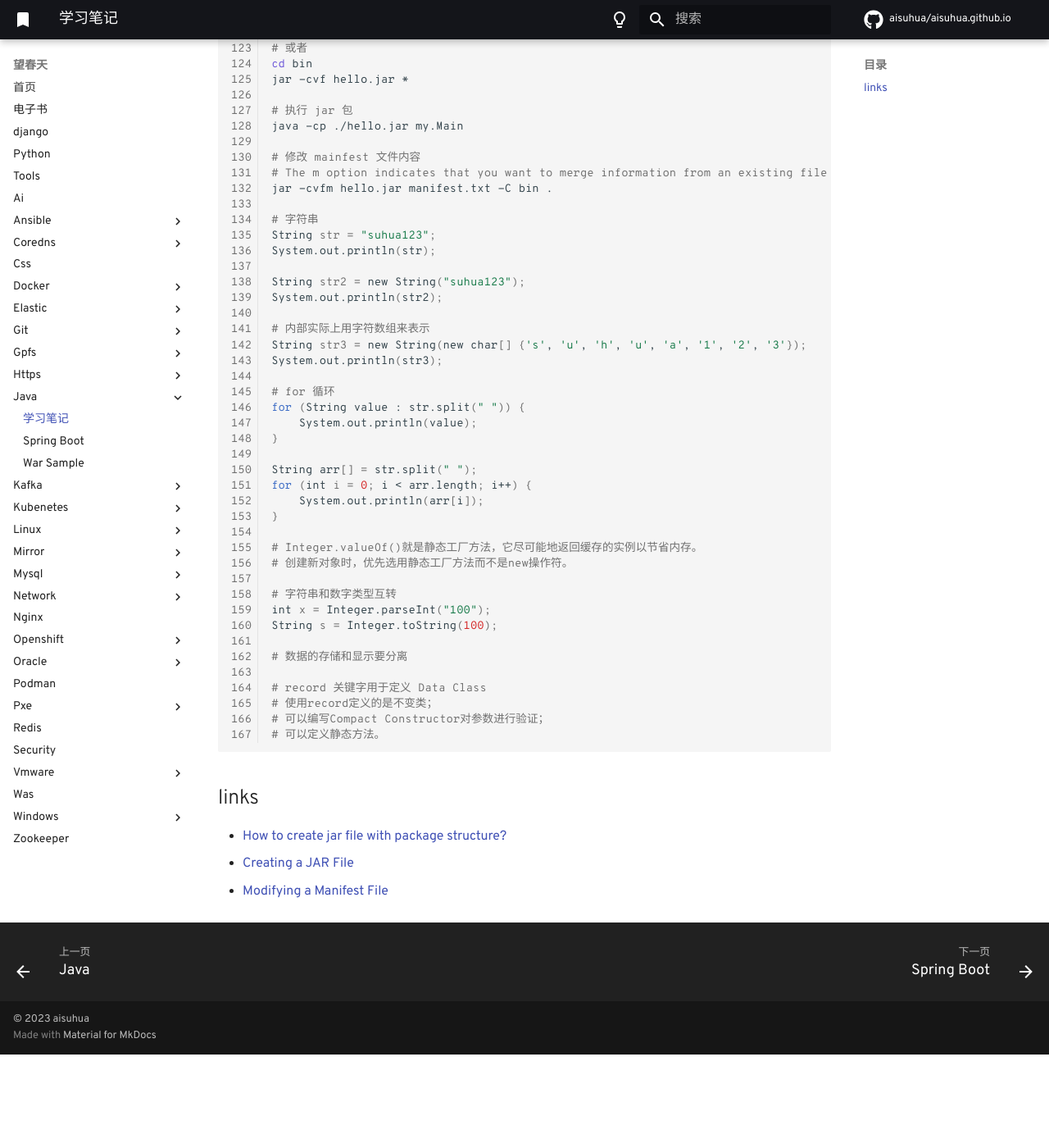
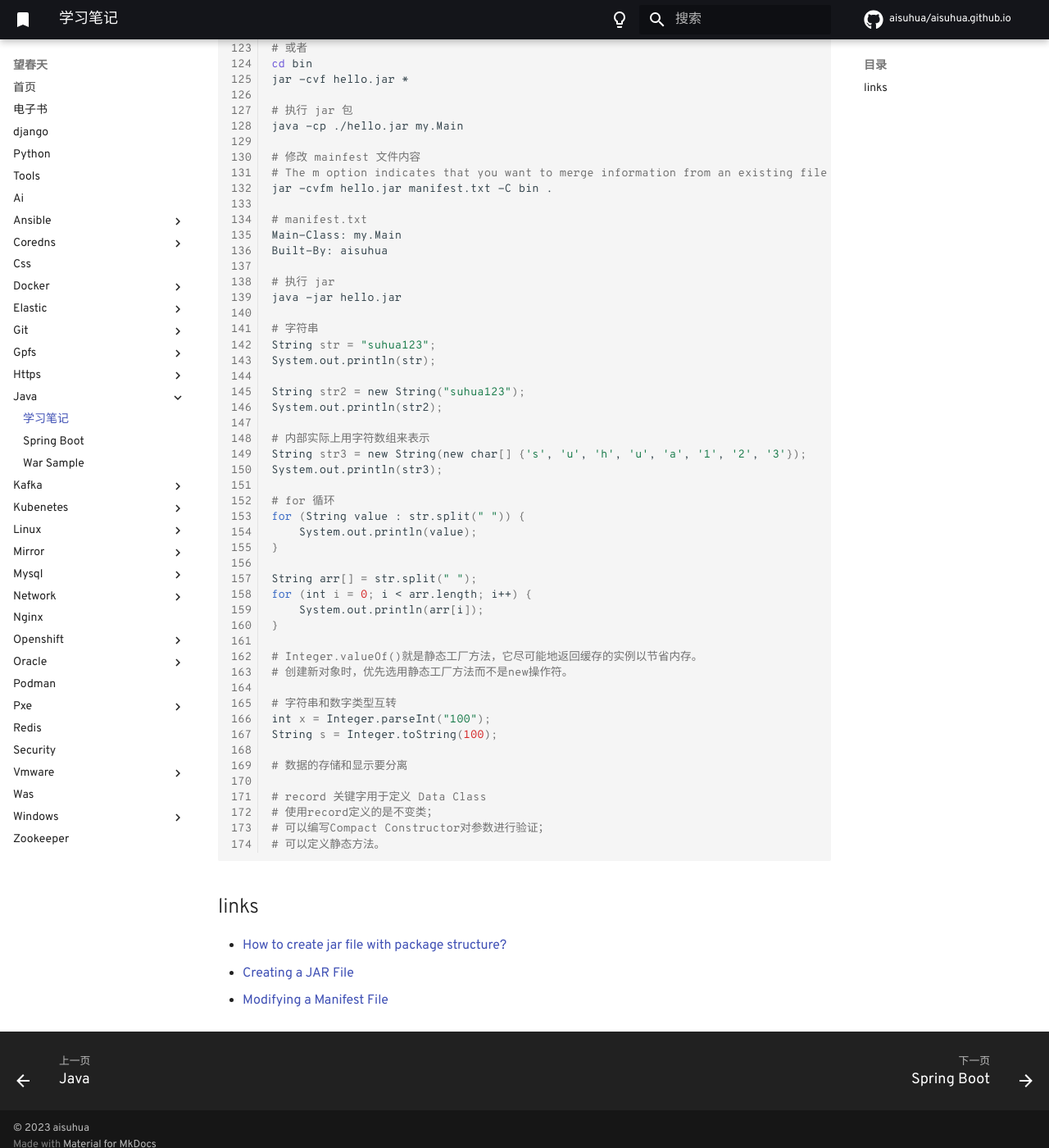
Before and after one commit to aisuhua/aisuhua.github.io, an MkDocs documentation site: the page built from docs/java/notes.md, in a window 1280 px wide and 1400 px high, scrolled down 2462 px. Shown: the whole window at 82% size. Built offline with MkDocs 1.6.1 and Material for MkDocs 9.7.7, drawn with Linux system fonts in a browser that asks for light colours; comment, search, counter and statistics services are not loaded; before the commit the page ends 3748 px from its top, so only the background shows below that.

Commit message:
notes.md

```diff
--- a/docs/java/notes.md
+++ b/docs/java/notes.md
@@ -134,6 +134,13 @@ java -cp ./hello.jar my.Main
 # The m option indicates that you want to merge information from an existing file into the manifest file of the JAR file you're creating.
 jar -cvfm hello.jar manifest.txt -C bin .
 
+# manifest.txt
+Main-Class: my.Main
+Built-By: aisuhua
+
+# 执行 jar
+java -jar hello.jar
+
 # 字符串
 String str = "suhua123";
 System.out.println(str);
```
